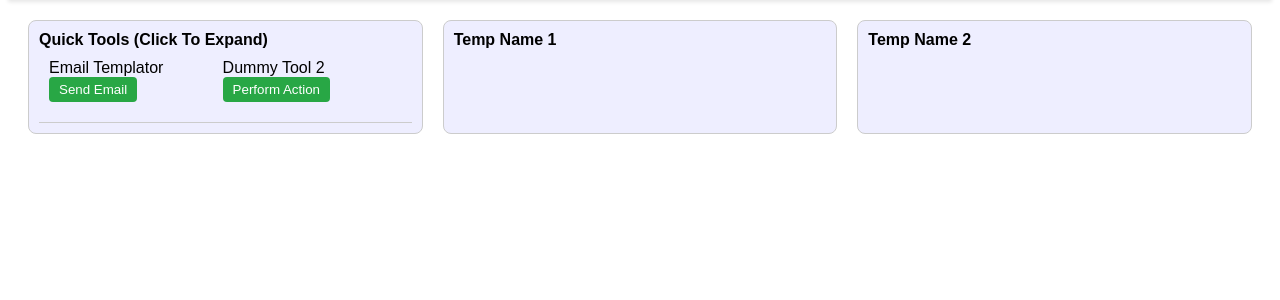
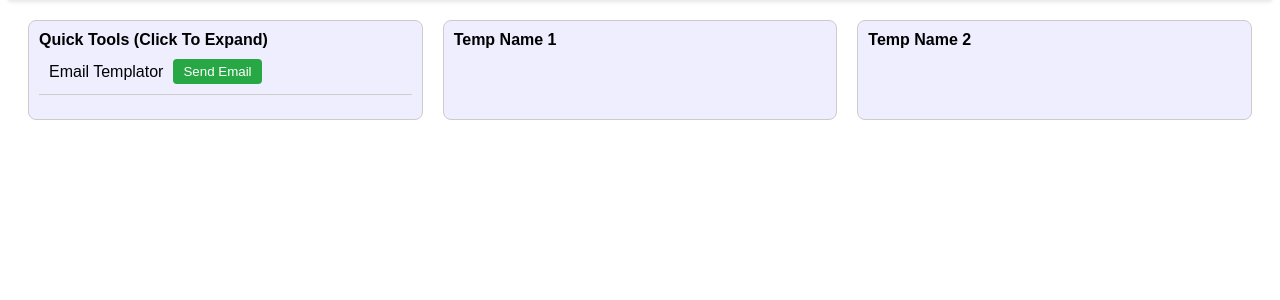
Before and after one commit to vpatel1995/etools, a Django app: page / in a window 1280 px wide. Shown: the part 83-383 px from the top of the page. Run offline with Django 4.2, Linux system fonts and the light colour scheme; data that the repository does not hold is empty.

Commit message:
remove dummy stuff

```diff
--- a/home/templates/home/home.html
+++ b/home/templates/home/home.html
@@ -184,14 +184,6 @@
     }
 
 
-    .tool-preview {
-        margin-bottom: 10px;
-    }
-
-    .tool-preview span {
-        margin-right: 10px;
-    }
-
 
 
 
@@ -211,19 +203,21 @@
 <div class="bubble-container">
     <div class="bubble" id="quick-tools">
         <div class="bubble-header" onclick="toggleBubble('quick-tools')">Quick Tools (Click To Expand)</div>
-        <!-- Bubble Overview (Visible when unexpanded) -->
         <div class="bubble-overview">
-            <div class="tool-preview">
-                <span>Email Templator</span>
+            <div class="email-templator-container">
+                <span class="email-templator-text">Email Templator</span>
+                {% csrf_token %}
                 <button onclick="sendEmail(true)" class="quick-action-button">Send Email</button>
             </div>
-            <div class="tool-preview">
-                <span>Dummy Tool 2</span>
+            <!--
+            <div class="dummy-tool-container">
+                <span class="dummy-tool-text">Dummy Tool 2</span>
                 <button onclick="dummyAction()" class="quick-action-button">Perform Action</button>
             </div>
+            -->
         </div>
-        <!-- Bubble Content (Visible when expanded) -->
         <div class="bubble-content">
+            <!-- Your existing email templator and other tools here -->
             <div class="email-container">
                 <div class="form-section">
                     <div class="left-section">
@@ -265,10 +259,6 @@
                     </div>
                 </div>
             </div>
-            <!-- Dummy Tool 2 Detailed Content -->
-            <div>
-                <p>Detailed content or functionality for Dummy Tool 2</p>
-            </div>
             <!-- Checkbox for toggling the visibility of the email log -->
             <div class="form-group toggle-log">
                 <input type="checkbox" id="toggle-email-log" name="toggle-email-log">
@@ -309,7 +299,7 @@
     // Remove later
     function dummyAction() {
         console.log("Dummy action performed");
-        alert('alert');
+        alert('Template not found')
     }
 
     // Utility Functions
```
